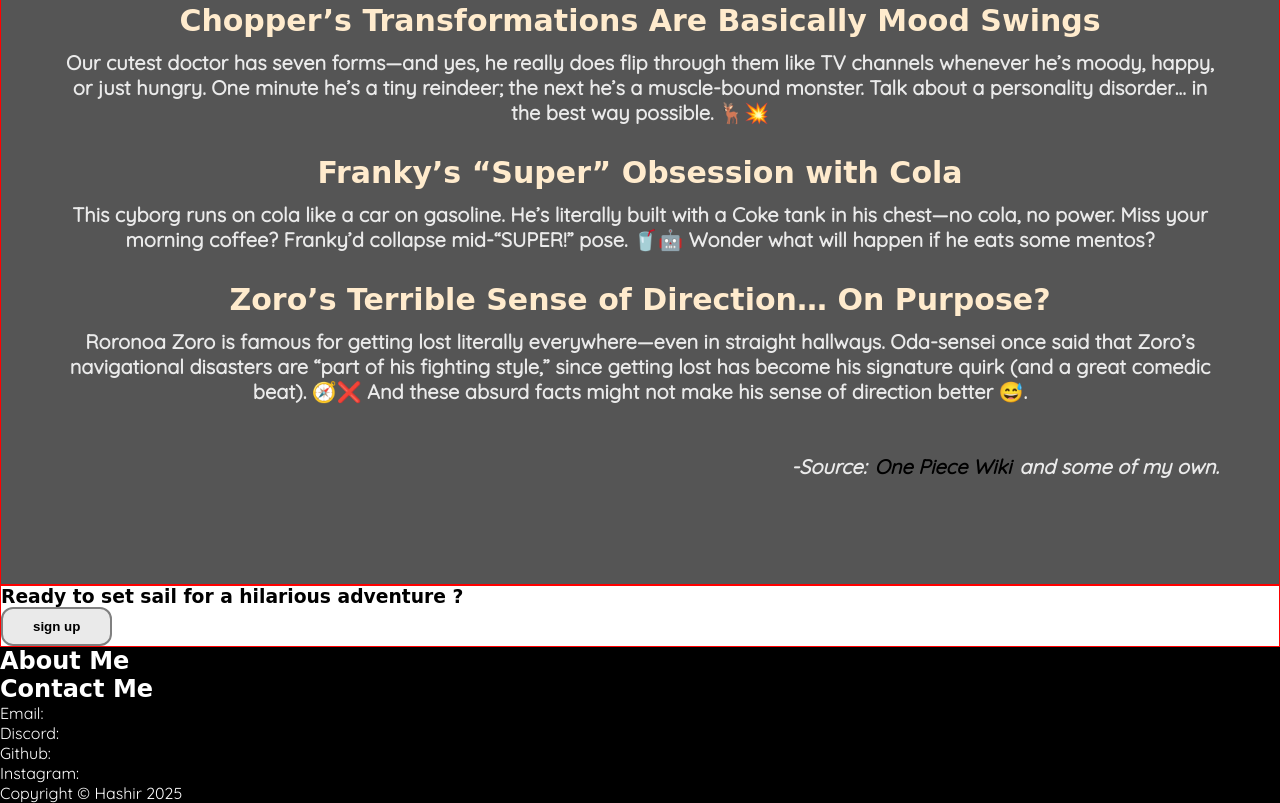
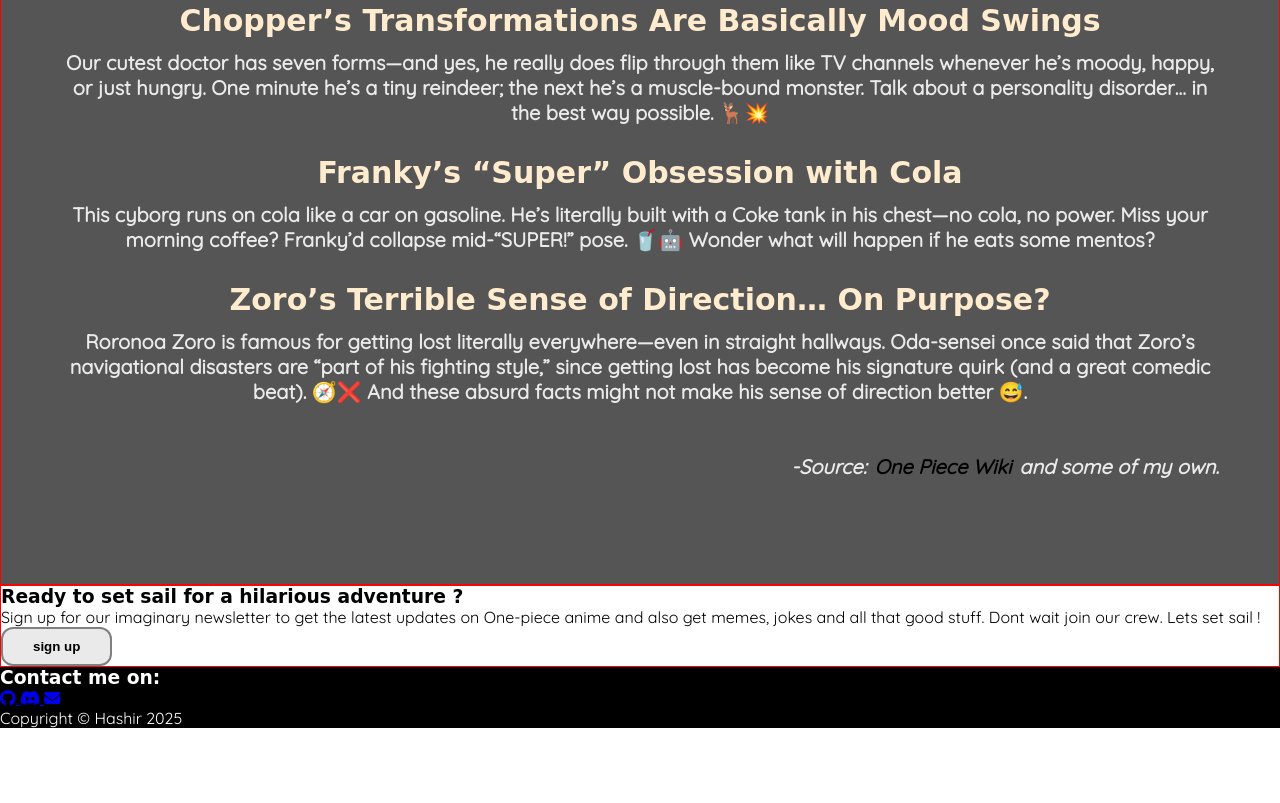
Before and after one commit to Hashir-10/Landing-Page, a plain HTML site: page index.html in a window 1280 px wide. Shown: the part 3232-4035 px from the top of the page. After the commit the page ends 3960 px from the top, so only its background shows below. Drawn offline with Linux system fonts and the light colour scheme; a web font is replaced by a local one.

Commit message:
feat: modify html for newsletter and footr section

```diff
--- a/index.html
+++ b/index.html
@@ -12,6 +12,10 @@
     <link
       href="https://fonts.googleapis.com/css2?family=Quicksand&display=swap"
       rel="stylesheet"
+    />
+    <link
+      rel="stylesheet"
+      href="https://cdnjs.cloudflare.com/ajax/libs/font-awesome/6.5.0/css/all.min.css"
     />
   </head>
   <body>
@@ -195,29 +199,47 @@
             <strong>-Source:</strong
             ><a
               href="https://onepiece.fandom.com/wiki/One_Piece_Wiki"
-              rel="noopener" target="_blank"
+              rel="noopener"
+              target="_blank"
               >One Piece Wiki</a
             >and some of my own.
           </p>
         </div>
       </div>
-      <div class="newsletter">
-        <h3>Ready to set sail for a hilarious adventure ?</h3>
-        <p></p>
-        <button>sign up</button>
+      <div class="ncontainer">
+        <div class="newsletter">
+          <div class="nl">
+            <h3>Ready to set sail for a hilarious adventure ?</h3>
+            <p>
+              Sign up for our imaginary newsletter to get the latest updates on
+              One-piece anime and also get memes, jokes and all that good stuff.
+              Dont wait join our crew. Lets set sail !
+            </p>
+          </div>
+          <button>sign up</button>
+        </div>
       </div>
     </div>
     <div class="footer">
-      <div class="aboutme">
-        <h2>About Me</h2>
-        <p></p>
-      </div>
-      <div class="contact">
-        <h2>Contact Me</h2>
-        <p>Email:</p>
-        <p>Discord:</p>
-        <p>Github:</p>
-        <p>Instagram:</p>
+      <h3>Contact me on:</h3>
+      <div class="contacts">
+        <a href=" https://github.com/Hashir-10" target="_blank" rel="noopener" class="contact-icon">
+          <i class="fab fa-github"></i>
+        </a>
+        <a
+          href="https://discord.com/users/mugiwaradark1132"
+          target="_blank"
+          rel="noopener" class="contact-icon"
+        >
+          <i class="fab fa-discord"></i>
+        </a>
+        <a
+          href="mailto:hashirzubair5742@gmail.com"
+          target="_blank"
+          rel="noopener" class="contact-icon"
+        >
+          <i class="fas fa-envelope"></i>
+        </a>
       </div>
       <p>Copyright &copy; Hashir 2025</p>
     </div>
```
